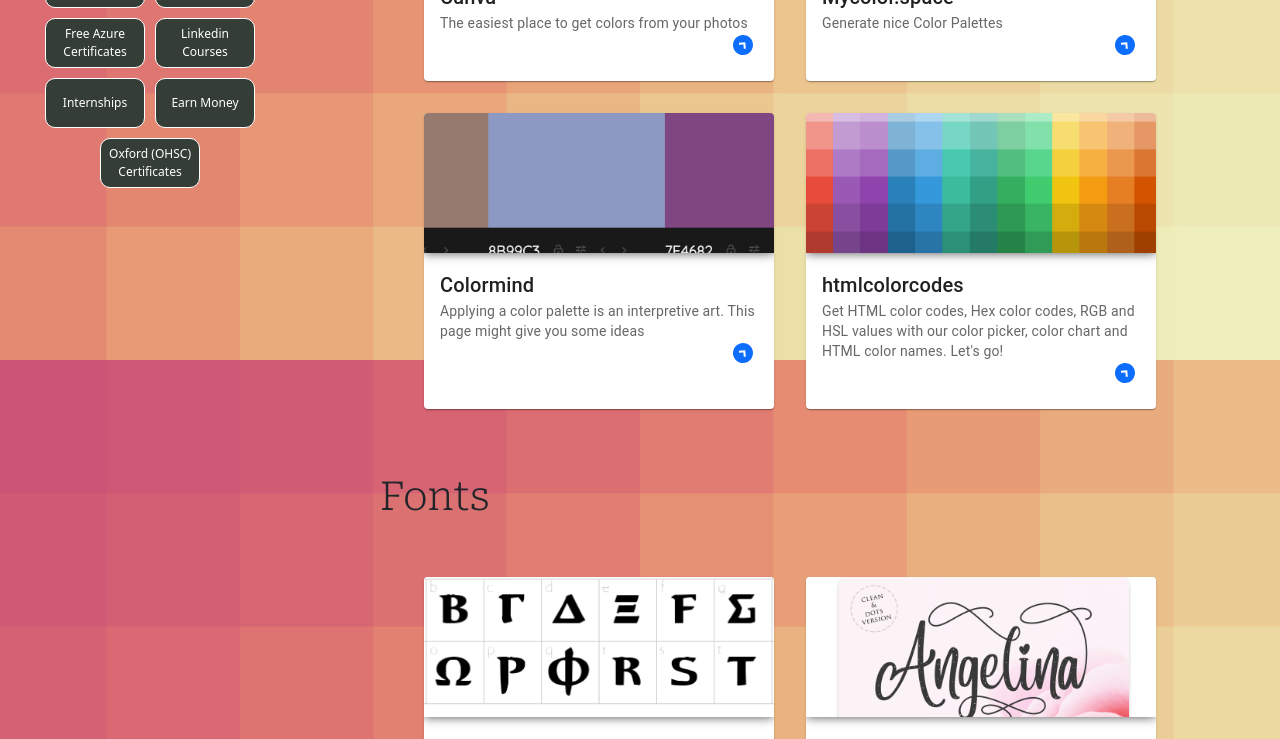
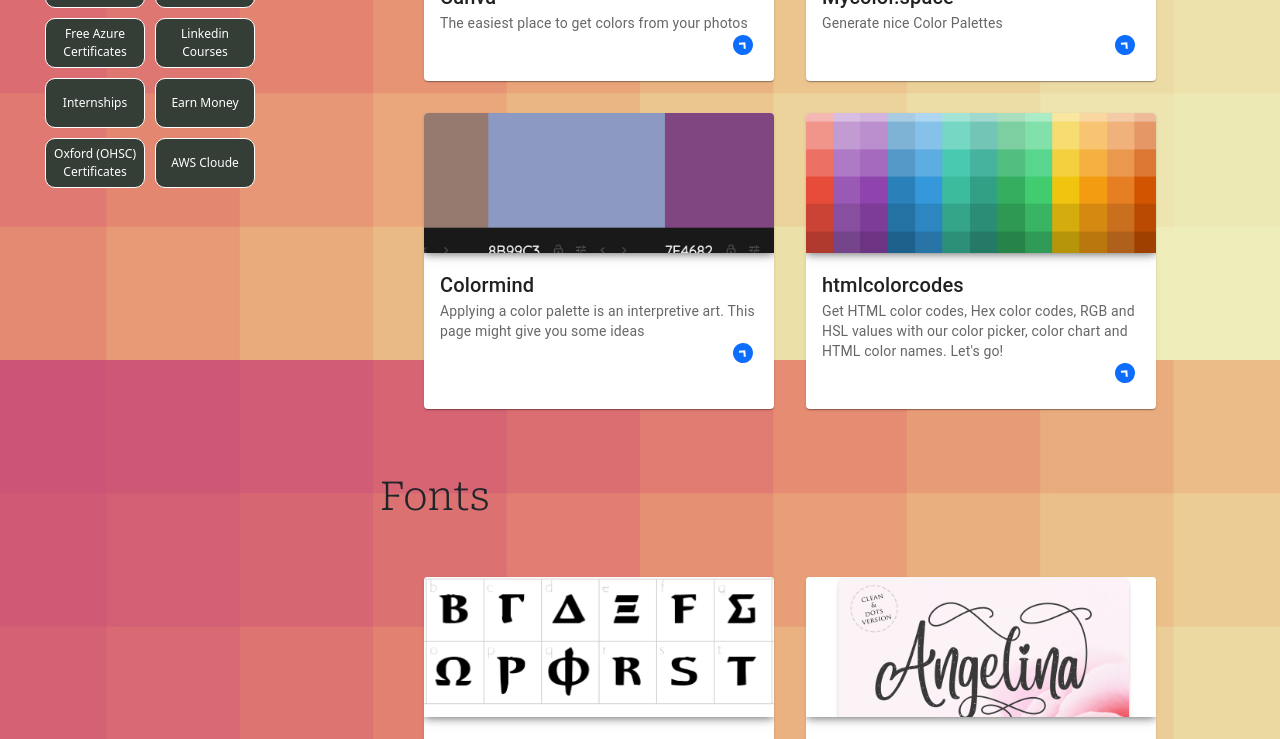
Before and after one commit to gines18/FrontEndHub, a React (Vite) app: page / in a window 1280 px wide. Shown: the part 2040-2779 px from the top of the page. Built offline with nearby package versions, Linux system fonts and the light colour scheme; no server answers.

Commit message:
add new AWS Cloude Button and Card

```diff
--- a/src/components/Buttons.jsx
+++ b/src/components/Buttons.jsx
@@ -81,7 +81,9 @@
   {
     category: "Oxford (OHSC) Certificates",
   },
-
+  {
+    category: "AWS Cloude",
+  },
 
 ];
 
--- a/src/components/CardsContainer.jsx
+++ b/src/components/CardsContainer.jsx
@@ -29,7 +29,8 @@
   linkedin,
   internships,
   money,
-  oxford
+  oxford,
+  aws
 } from "./Data";
 import Buttons from "./Buttons";
 
@@ -134,6 +135,10 @@
     title: "Oxford (OHSC) Certificates",
     cardText: <Cards cardData={oxford} />,
   },
+  {
+    title: "AWS Cloude",
+    cardText: <Cards cardData={aws} />,
+  },
 
 ];
 
--- a/src/components/Data.jsx
+++ b/src/components/Data.jsx
@@ -1655,3 +1655,13 @@
       "https://oxfordhomestudy.com/courses/marketing-online-courses/diploma-in-ecommerce",
   },
 ];
+
+
+export const aws = [
+  {
+    title: "AWS Cloud",
+    imageUrl: "aws-bootcamp.png",
+    cardText: "You'll learn about containers, authentication, Postgres, caching, CI/CD, and much more.",
+    cardLink: "https://www.freecodecamp.org/news/free-107-hour-aws-cloud-project-bootcamp/"
+  }
+]
```
Also changed, not shown: public/aws-bootcamp.png (added).
